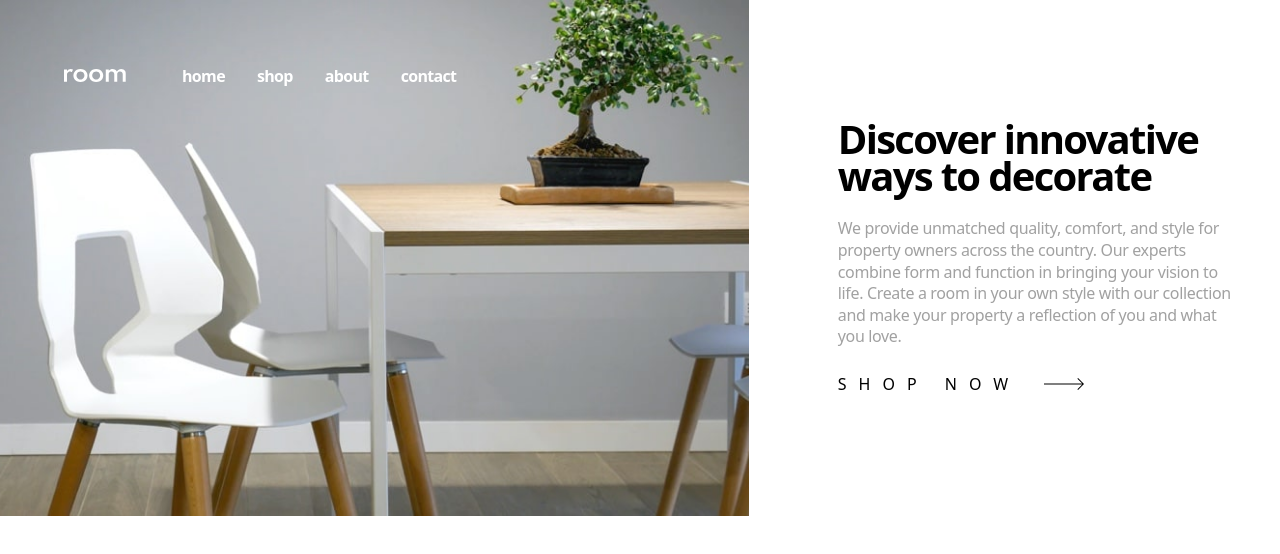
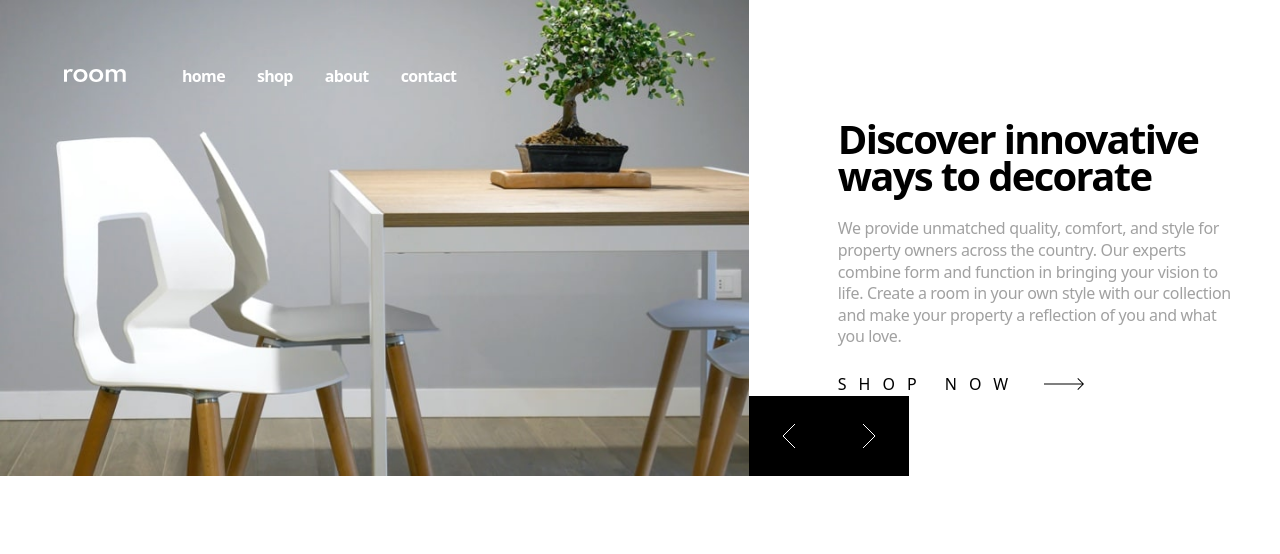
Before and after one commit to Senatrius/room-homepage, a React (Vite) app: page / in a window 1280 px wide. Shown: the top 554 px of the page. Built offline with nearby package versions, Linux system fonts and the light colour scheme.

Commit message:
add slider functionality

```diff
--- a/src/components/Hero.tsx
+++ b/src/components/Hero.tsx
@@ -1,4 +1,5 @@
 import { useState } from 'react';
+import { SliderButtons } from './SliderButtons';
 
 const content = [
   {
@@ -46,9 +47,9 @@ export const Hero = () => {
           alt=''
         />
       </picture>
-      <div className='md:basis-[41.5%]'>
-        <div className='mx-auto my-16 flex max-w-[87%] flex-col md:ml-[11.75%] md:mr-12 md:max-w-[28.5rem] lg:my-[7.5rem] lg:ml-[16.75%]'>
-          <h1 className=' mb-4 text-title-m  text-black md:mb-6 md:text-title-d'>
+      <div className='relative md:basis-[41.5%]'>
+        <div className='mx-auto mt-16 flex max-w-[87%] flex-col pb-20 md:ml-[11.75%] md:mr-12 md:mt-8 md:max-w-[28.5rem] lg:ml-[16.75%] xl:mt-[7.5rem]'>
+          <h1 className='mb-4 text-title-m  text-black md:mb-6 md:text-title-d'>
             {content[contentIdx].title}
           </h1>
           <p className='mb-10 text-paragraph text-text md:mb-6'>
@@ -65,6 +66,16 @@ export const Hero = () => {
             />
           </a>
         </div>
+        <SliderButtons
+          prev={() =>
+            setContentIdx(
+              contentIdx - 1 < 0 ? content.length - 1 : contentIdx - 1
+            )
+          }
+          next={() =>
+            setContentIdx(contentIdx + 1 >= content.length ? 0 : contentIdx + 1)
+          }
+        />
       </div>
     </main>
   );
--- /dev/null
+++ b/src/components/SliderButtons.tsx
@@ -0,0 +1,30 @@
+export const SliderButtons = ({
+  prev,
+  next
+}: {
+  prev: () => void;
+  next: () => void;
+}) => {
+  return (
+    <div className='absolute top-0 right-0 z-10 flex -translate-y-full flex-row md:top-auto md:right-auto md:bottom-0 md:left-0 md:translate-y-0'>
+      <button
+        onClick={prev}
+        className='flex h-14 w-14 items-center justify-center bg-black hover:bg-hover md:h-20 md:w-20'
+        aria-label='previous section'>
+        <img
+          src='./icon-angle-left.svg'
+          alt=''
+        />
+      </button>
+      <button
+        onClick={next}
+        className='flex h-14 w-14 items-center justify-center bg-black hover:bg-hover md:h-20 md:w-20'
+        aria-label='next section'>
+        <img
+          src='./icon-angle-right.svg'
+          alt=''
+        />
+      </button>
+    </div>
+  );
+};
```
